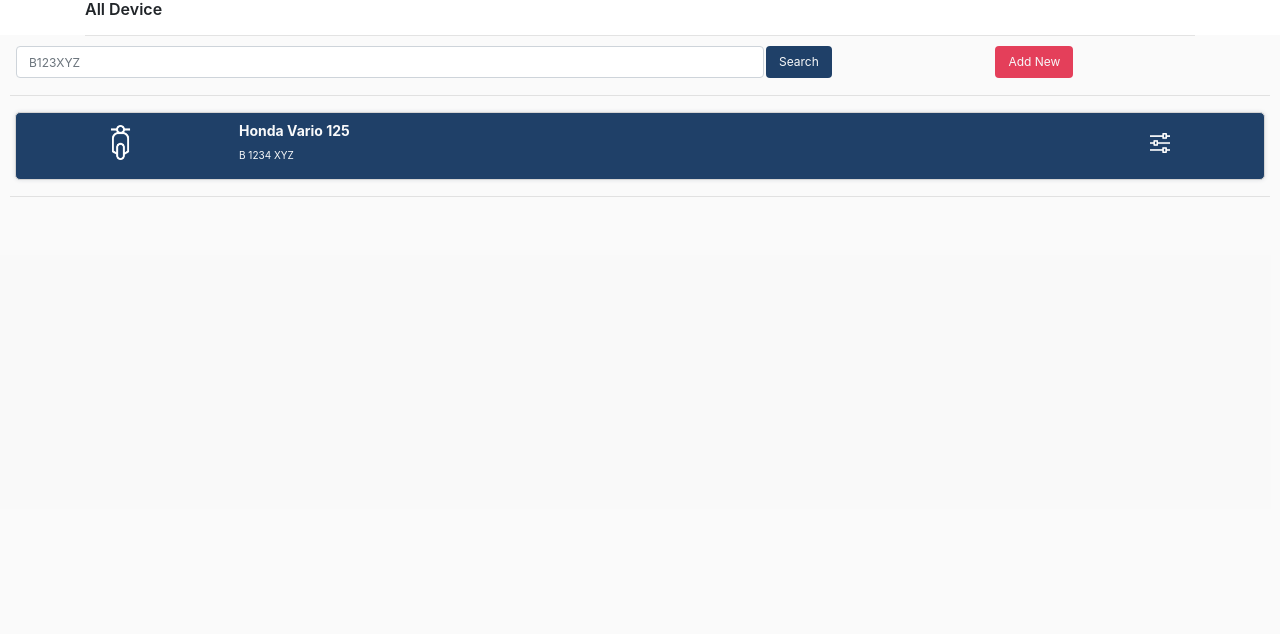
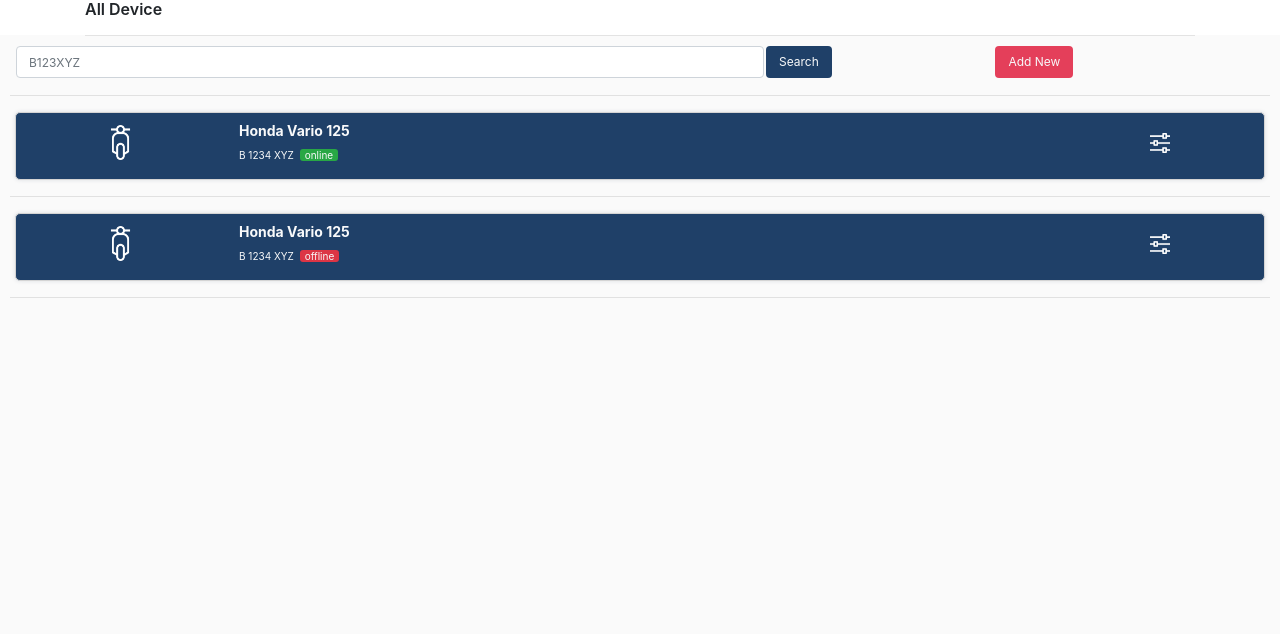
Before and after one commit to chalidade/track, a PHP site: the page made by view/content/device.php in a window 1280 px wide. Shown: the top 634 px of the page. Run offline with PHP 8.4, Linux system fonts and the light colour scheme; the template is opened without the code that fills it, so the values that code supplies are empty.

Commit message:
adding bubble

```diff
--- a/assets/css/custom.css
+++ b/assets/css/custom.css
@@ -21,7 +21,6 @@
 }
 
 .menu-border {
-  /* border:solid thin #f11f41; */
   border-radius: 5px;
   width:30px;
   height:30px;
--- a/view/component/header.php
+++ b/view/component/header.php
@@ -24,6 +24,13 @@
       bottom:0px;
       z-index:99;
     }
+    .bubble {
+      margin-left: 3px;
+      text-align:center;
+      padding: 0px 5px;
+      border-radius:3px;
+      font-size:10px;
+    }
     .p-side-20 {
       padding: 0px 20px;
     }
--- a/view/content/device.php
+++ b/view/content/device.php
@@ -27,7 +27,20 @@
       </div>
       <div class="col-8">
         <h2 style="font-size:14px;font-weight:700;padding-top:10px">Honda Vario 125</h2>
-        <p style="font-size:10px;">B 1234 XYZ</p>
+        <p style="font-size:10px;">B 1234 XYZ <span class="bg-success bubble">online</span> </p>
+      </div>
+      <div class="col-2 text-center">
+        <img src="assets/img/adjust.png" style="width:20px;padding-top:20px" alt="">
+      </div>
+    </div>
+    <hr>
+    <div class="row blue-light-bg text-light device-list">
+      <div class="col-2 text-center">
+        <img src="assets/img/motorcycle.png" style="width:35px;padding-top:12px" alt="">
+      </div>
+      <div class="col-8">
+        <h2 style="font-size:14px;font-weight:700;padding-top:10px">Honda Vario 125</h2>
+        <p style="font-size:10px;">B 1234 XYZ <span class="bg-danger bubble">offline</span> </p>
       </div>
       <div class="col-2 text-center">
         <img src="assets/img/adjust.png" style="width:20px;padding-top:20px" alt="">
```
